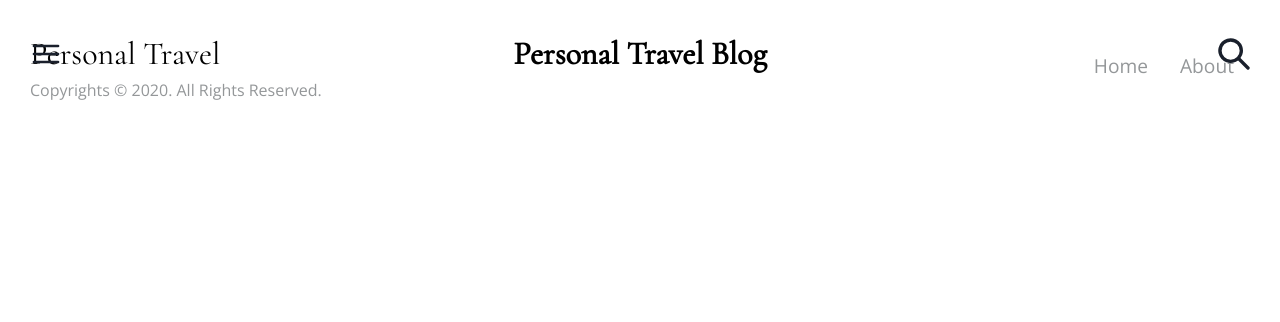
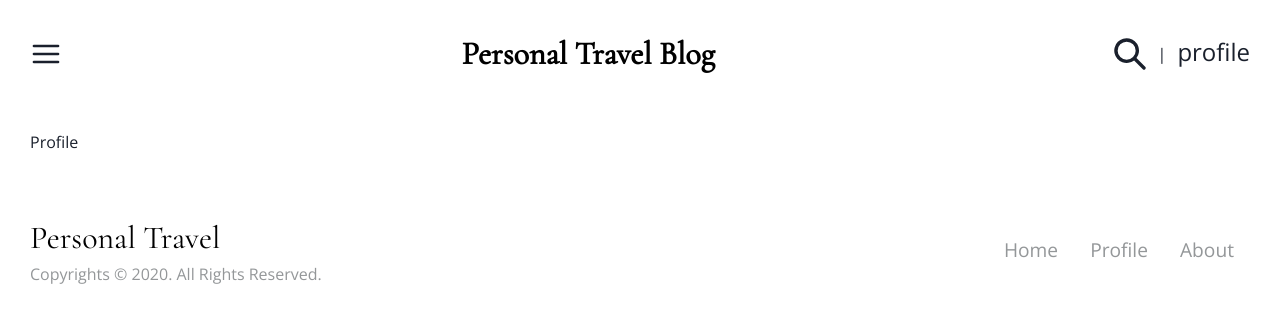
Before and after one commit to IlyaTheCreator/denispesunprivate, a React (Vite) app: page /profile in a window 1280 px wide. Shown: the top 322 px of the page. Built offline with nearby package versions, Linux system fonts and the light colour scheme.

Commit message:
DP-11: Создать страницу профайла | UI tweaks

```diff
--- a/src/App.jsx
+++ b/src/App.jsx
@@ -9,6 +9,8 @@ import { MOCK_ARTICLE } from './constants/mocks';
 import Home from './pages/Home/Home';
 import About from './pages/About/About';
 import Article from './pages/Article/Article';
+import Profile from './pages/Profile/Profile';
+
 import Layout from './components/Layout/Layout';
 
 const theme = extendTheme({
@@ -30,6 +32,7 @@ const App = () => {
                 path="/article"
                 element={<Article data={MOCK_ARTICLE} />}
               />
+              <Route path="/profile" element={<Profile />} />
             </Routes>
           </Layout>
         </ChakraProvider>
--- a/src/assets/styles/_general-styles.scss
+++ b/src/assets/styles/_general-styles.scss
@@ -1,3 +1,5 @@
+@import './colors';
+
 * {
   margin: 0;
   padding: 0;
@@ -26,3 +28,7 @@ h6 {
 body {
   font-family: 'Open Sans', serif;
 }
+
+a:hover {
+  color: $color-gray;
+}
--- a/src/components/AppHeader/AppHeader.jsx
+++ b/src/components/AppHeader/AppHeader.jsx
@@ -1,5 +1,6 @@
 import { useSelector, useDispatch } from 'react-redux';
 import { CloseIcon, HamburgerIcon, SearchIcon } from '@chakra-ui/icons';
+import { Link } from 'react-router-dom';
 
 import styles from './AppHeader.module.scss';
 import { toggleNav } from '../../store/reducers/nav.reducer';
@@ -7,6 +8,16 @@ import { toggleNav } from '../../store/reducers/nav.reducer';
 const AppHeader = () => {
   const isOpened = useSelector(state => state.nav.isOpened);
   const dispatch = useDispatch();
+
+  const handleOpenNav = () => {
+    dispatch(toggleNav());
+    document.querySelector('body').style.overflowY = 'visible';
+  };
+
+  const handleCloseNav = () => {
+    dispatch(toggleNav());
+    document.querySelector('body').style.overflowY = 'hidden';
+  };
 
   const wrapperClasses = [styles['top-wrapper']];
   const headerClassses = [styles.header];
@@ -22,15 +33,29 @@ const AppHeader = () => {
         <div className={wrapperClasses.join(' ')}>
           <div className={styles.icon}>
             {isOpened ? (
-              <CloseIcon onClick={() => dispatch(toggleNav())} />
+              <CloseIcon onClick={handleOpenNav} />
             ) : (
-              <HamburgerIcon onClick={() => dispatch(toggleNav())} />
+              <HamburgerIcon onClick={handleCloseNav} />
             )}
           </div>
-          <h1>Personal Travel Blog</h1>
-          <div className={styles.icon}>
-            <SearchIcon />
-          </div>
+          <Link to="/">
+            <h1>Personal Travel Blog</h1>
+          </Link>
+          {!isOpened ? (
+            <div className={styles.right}>
+              <div className={styles.icon}>
+                <SearchIcon />
+              </div>
+              <div className={styles.divider}>|</div>
+              <Link className={styles['profile-link']} to="/profile">
+                profile
+              </Link>
+            </div>
+          ) : (
+            <div className={styles.icon}>
+              <SearchIcon />
+            </div>
+          )}
         </div>
       </div>
     </header>
--- a/src/components/AppHeader/AppHeader.module.scss
+++ b/src/components/AppHeader/AppHeader.module.scss
@@ -39,3 +39,18 @@
     height: 100%;
   }
 }
+
+.right {
+  display: flex;
+  justify-content: space-between;
+  align-items: center;
+}
+
+.divider {
+  margin: 0 0.7rem;
+}
+
+.profile-link {
+  margin-top: -5px;
+  font-size: 1.5rem;
+}
--- a/src/components/ArticleItem/ArticleItem.jsx
+++ b/src/components/ArticleItem/ArticleItem.jsx
@@ -11,7 +11,10 @@ const ArticleItem = ({ data: { imageUrl, title, description } }) => {
         <h3>{title}</h3>
         <p>{description}</p>
       </div>
-      <Link to="/article">
+      <Link
+        onClick={() => window.scrollTo({ top: 0, left: 0 })}
+        to="/article"
+      >
         <button>Read more</button>
       </Link>
     </div>
--- a/src/components/Nav/Nav.module.scss
+++ b/src/components/Nav/Nav.module.scss
@@ -57,6 +57,7 @@
     flex-grow: 1;
     cursor: pointer;
     background: $color-white;
+    color: $color-dark;
     font-weight: bold;
     color: 1rem;
     border: 0;
--- a/src/constants/routes.js
+++ b/src/constants/routes.js
@@ -4,6 +4,10 @@ export const ROUTES = [
     path: '/',
   },
   {
+    name: 'Profile',
+    path: '/profile',
+  },
+  {
     name: 'About',
     path: '/about',
   },
--- /dev/null
+++ b/src/pages/Profile/Profile.jsx
@@ -0,0 +1,13 @@
+import styles from './Profile.module.scss';
+
+const Profile = () => {
+  return (
+    <div className="page">
+      <div className="container">
+        <div className={styles.profile}>Profile</div>
+      </div>
+    </div>
+  );
+};
+
+export default Profile;
```
Also changed, not shown: src/pages/Profile/Profile.module.scss (added).
